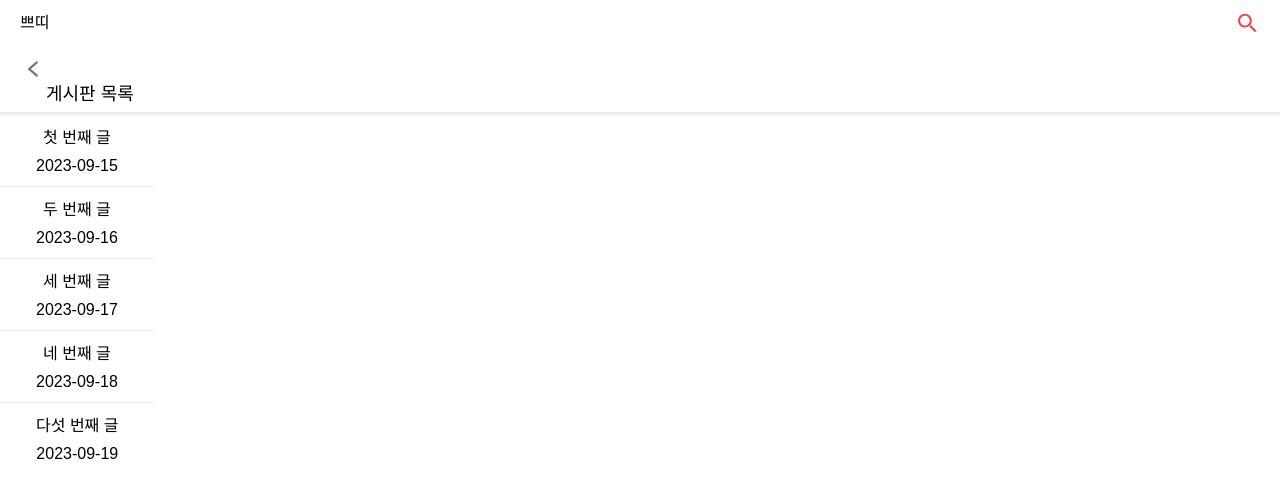
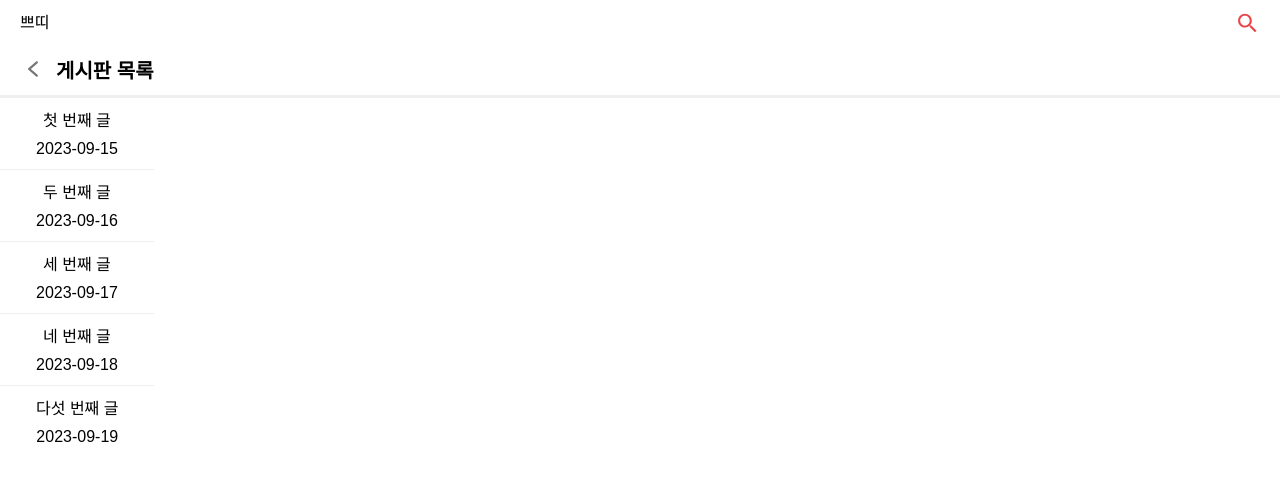
Before and after one commit to Theo-16-T1F7/T1F7-FE, a React (Create React App) app: page /article in a window 1280 px wide. Shown: the top 498 px of the page. Built offline with nearby package versions, Linux system fonts and the light colour scheme; a web font is replaced by a local one.

Commit message:
[style] 게시글 헤더 style 수정 완료

```diff
--- a/src/components/ArticleList/ArticleHeader.styled.ts
+++ b/src/components/ArticleList/ArticleHeader.styled.ts
@@ -3,11 +3,12 @@ import styled from 'styled-components';
 export const ArticleHeader = styled.header`
   display: flex;
   padding: 9px 20px;
+  gap: 10px;
+  align-items: center;
 `;
 
 export const DivideTitle = styled.div`
   background-color: ${(props) => props.theme.dividerColor};
-  display: flex;
   height: 3px;
   margin-bottom: 15px;
 `;
--- a/src/styles/globalStyles.ts
+++ b/src/styles/globalStyles.ts
@@ -17,8 +17,8 @@ const GlobalStyle = createGlobalStyle`
     h2 {
   color: #ffffff;
   font-size: 18px;
-  margin-top: 30px;
-  margin-right: 10px;
+  font-weight: 900;
+  font-size: 20px;
   color: black;
   }
 `;
```
